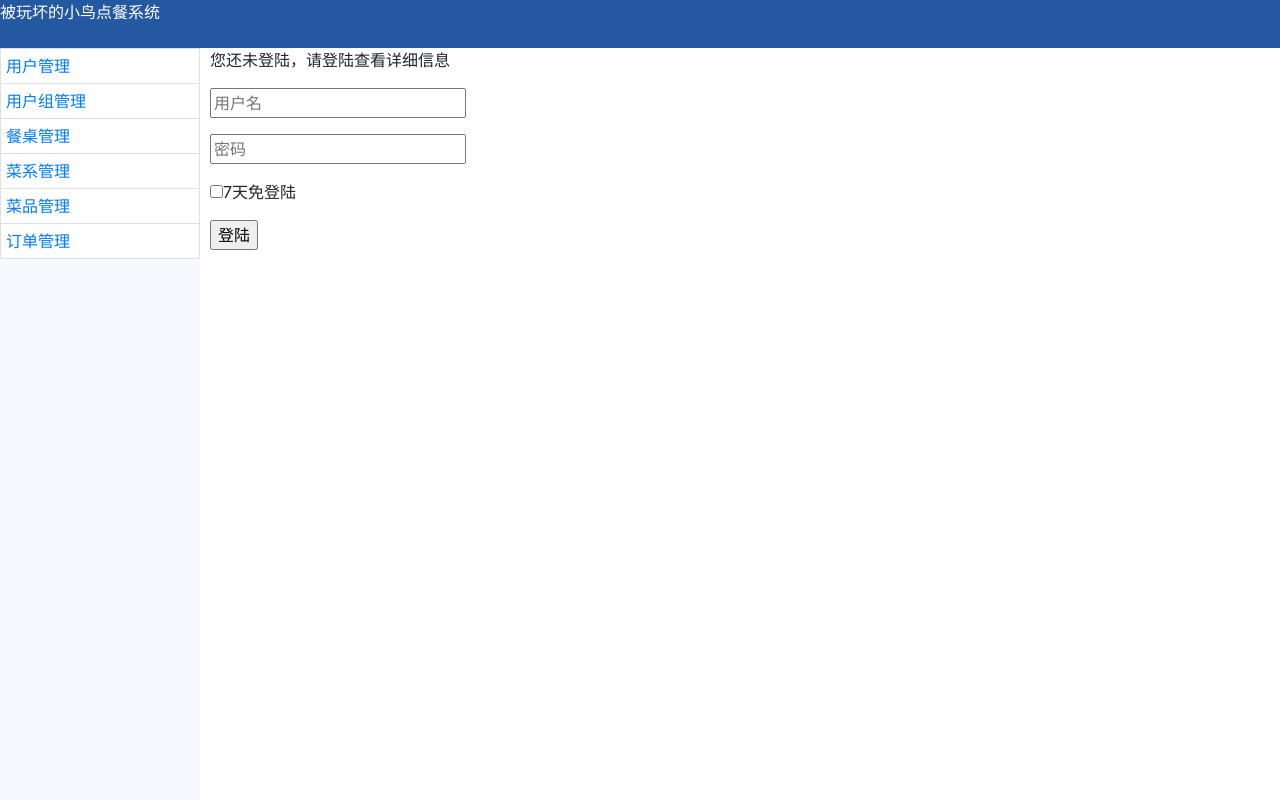
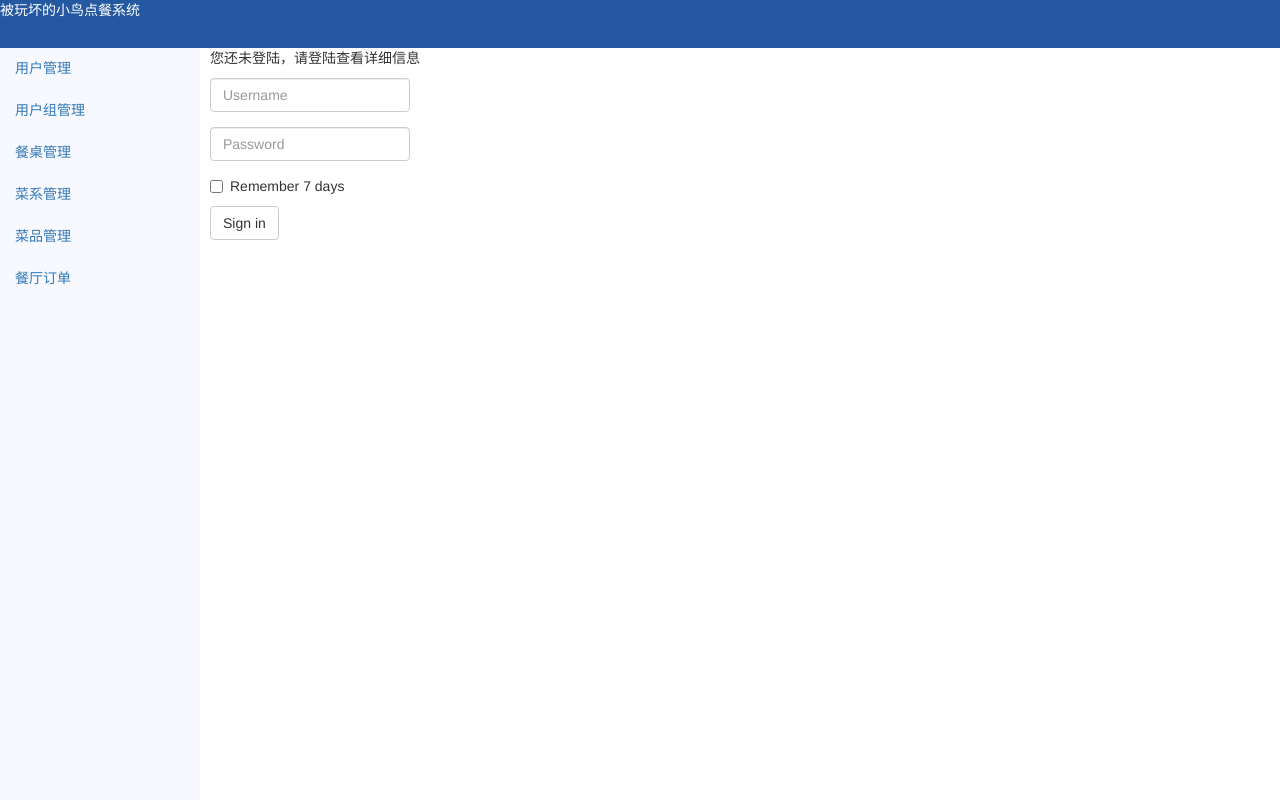
Before and after one commit to gordy2015/food_manage, a Django app: page /back/index/ in a window 1280 px wide. Run offline with Django 3.2, Linux system fonts and the light colour scheme; some libraries are stand-ins or nearby versions.

Commit message:
修改输入框为bootstrap的CSS模式

```diff
--- a/backapp/account.py
+++ b/backapp/account.py
@@ -51,14 +51,15 @@ def logout(request):
 
 class user_infoForm(forms.Form):
     username = fields.CharField(max_length=16,label='新用户名',
-                                widget=forms.widgets.TextInput(attrs={'placeholder':'新用户名'}))
+                                widget=forms.widgets.TextInput(attrs={'placeholder':'新用户名','class': "form-control input-sm"}))
     password = fields.CharField(max_length=32,
-                                widget=forms.widgets.PasswordInput(attrs={'placeholder':'密码'}),label='密码')
+                                widget=forms.widgets.PasswordInput(attrs={'placeholder':'密码','class': "form-control input-sm"}),label='密码')
     email = fields.EmailField(max_length=32,
                               error_messages={'invalid':'邮箱格式错误'},
-                               widget=widgets.TextInput(attrs={'placeholder':'邮箱'}))
+                               widget=widgets.TextInput(attrs={'placeholder':'邮箱','class': "form-control input-sm"}))
     grouptype_id = fields.ChoiceField(
         choices=models.user_group.objects.values_list('id','groupname'),
+        widget=widgets.Select(attrs={'class': "form-control input-sm"})
     )
     def __init__(self, *args, **kwargs):
         super(user_infoForm,self).__init__(*args,**kwargs)
--- a/templates/back/index.html
+++ b/templates/back/index.html
@@ -1,15 +1,41 @@
 
 {% extends 'back/master.html' %}
 {% block body %}
-    <div class="cont">
-    <p> 您还未登陆，请登陆查看详细信息</p>
-    <form action="/back/index/" method="POST">
-        {% csrf_token %}
-        <p><input type="text" name="user" placeholder="用户名"></p>
-        <p><input type="password" name="pwd" placeholder="密码"></p>
-        <p><input type="checkbox" name="login7days">7天免登陆</p>
-        <p><input type="submit" value="登陆"></p>
+
+
+{#        <form action="/back/index/" method="POST">#}
+{#            {% csrf_token %}#}
+{#            <p><input type="text" name="user" placeholder="用户名"></p>#}
+{#            <p><input type="password" name="pwd" placeholder="密码"></p>#}
+{#            <p><input type="checkbox" name="login7days">7天免登陆</p>#}
+{#            <p><input type="submit" value="登陆"></p>#}
+{#            <p>{{ loginerr }}</p>#}
+{#        </form>#}
+
+
+        <div class="cont">
+         <p> 您还未登陆，请登陆查看详细信息</p>
+
+        <form action="/back/index/" method="POST">
+            {% csrf_token %}
+            <div class="form-group" style="width: 200px;">
+            <label class="sr-only" for="exampleInpuUserl3">UserName</label>
+                <input type="text" name="user" class="form-control" id="exampleInputUser3" placeholder="Username">
+            </div>
+            <div class="form-group" style="width: 200px;">
+                <label class="sr-only" for="exampleInputPassword3">Password</label>
+                <input type="password" name="pwd" class="form-control" id="exampleInputPassword3" placeholder="Password">
+            </div>
+            <div class="checkbox">
+            <label>
+                <input type="checkbox" name="login7days"> Remember 7 days
+            </label>
+            </div>
+            <button type="submit" class="btn btn-default">Sign in</button>
+        </form>
         <p>{{ loginerr }}</p>
-    </form>
-    </div>
+
+
+        </div>
+
 {% endblock %}
--- a/templates/back/master.html
+++ b/templates/back/master.html
@@ -57,8 +57,6 @@
 <body>
 
     <div>
-
-
            <div style="height: 48px;background-color: #2459a2;color: white">被玩坏的小鸟点餐系统
             {% if request.session.username %}
                 &nbsp&nbsp&nbsp&nbsp用户名: {{ request.session.username }}
@@ -67,15 +65,15 @@
          </div>
 
 
-
-        <div class="list-group">
         <div style="position: absolute;top:48px;bottom: 0;left: 0;width: 200px;background-color: ghostwhite;">
-                <a class="list-group-item menu" href="/back/user_info/">用户管理</a>
-                <a class="list-group-item menu" href="/back/group_info/">用户组管理</a>
-                <a class="list-group-item menu" href="/back/table_manage/">餐桌管理</a>
-                <a class="list-group-item menu" href="/back/foodtype_manage/">菜系管理</a>
-                <a class="list-group-item menu" href="/back/food_manage/">菜品管理</a>
-                <a class="list-group-item menu" href="/back/order/">订单管理</a>
+            <ul class="nav nav-pills nav-stacked">
+            <li><a class="menu"  href="/back/user_info/">用户管理</a></li>
+            <li><a class="menu"  href="/back/group_info/">用户组管理</a></li>
+            <li><a class="menu" href="/back/table_manage/">餐桌管理</a></li>
+            <li><a class="menu" href="/back/foodtype_manage/">菜系管理</a></li>
+            <li><a class="menu" href="/back/food_manage/">菜品管理</a></li>
+            <li><a class="menu"  href="/back/order/">餐厅订单</a></li>
+            </ul>
         </div>
         </div>
         {% block body %} {% endblock %}
--- a/templates/back/user_info.html
+++ b/templates/back/user_info.html
@@ -4,21 +4,21 @@
 {% block body %}
     <div class="cont">
         <h3>添加用户 <span style="font-size:14px;color: red">{{ useradd_err }}</span></h3>
-        <form action="/back/user_info/" method="POST">
+        <form action="/back/user_info/" method="POST" class="form-inline">
             {% csrf_token %}
             {{ obj.username }}
             {{ obj.password }}
             {{ obj.email }}
             {{ obj.grouptype_id }}
 {#            {{ obj.as_table }}#}
-            <input type="submit" value="添加">
+            <input type="submit" value="添加" class="fc_add btn btn-primary input-sm">
         </form>
 
             <h3>用户列表</h3>
 
             <div class="col_2_3_right">
                 <div class="index_viewport">
-                <table id="example" cellpadding="0" cellspacing="0" border="0" width="100%">
+                <table id="example" cellpadding="0" cellspacing="0" border="0" width="100%" class="table table-hover">
                     <thead>
                         <tr>
                             <td>编号</td>
```
Also changed, not shown: templates/back/food_manage.html (+7 -7 lines), templates/back/foodtype_manage.html (+8 -8 lines), templates/back/order.html (+13 -13 lines), templates/back/order_detail.html (+5 -5 lines), templates/back/table_manage.html (+8 -8 lines), templates/back/user_group.html (+9 -9 lines), README.md. Lines whose indentation alone changed are shown as unchanged.
